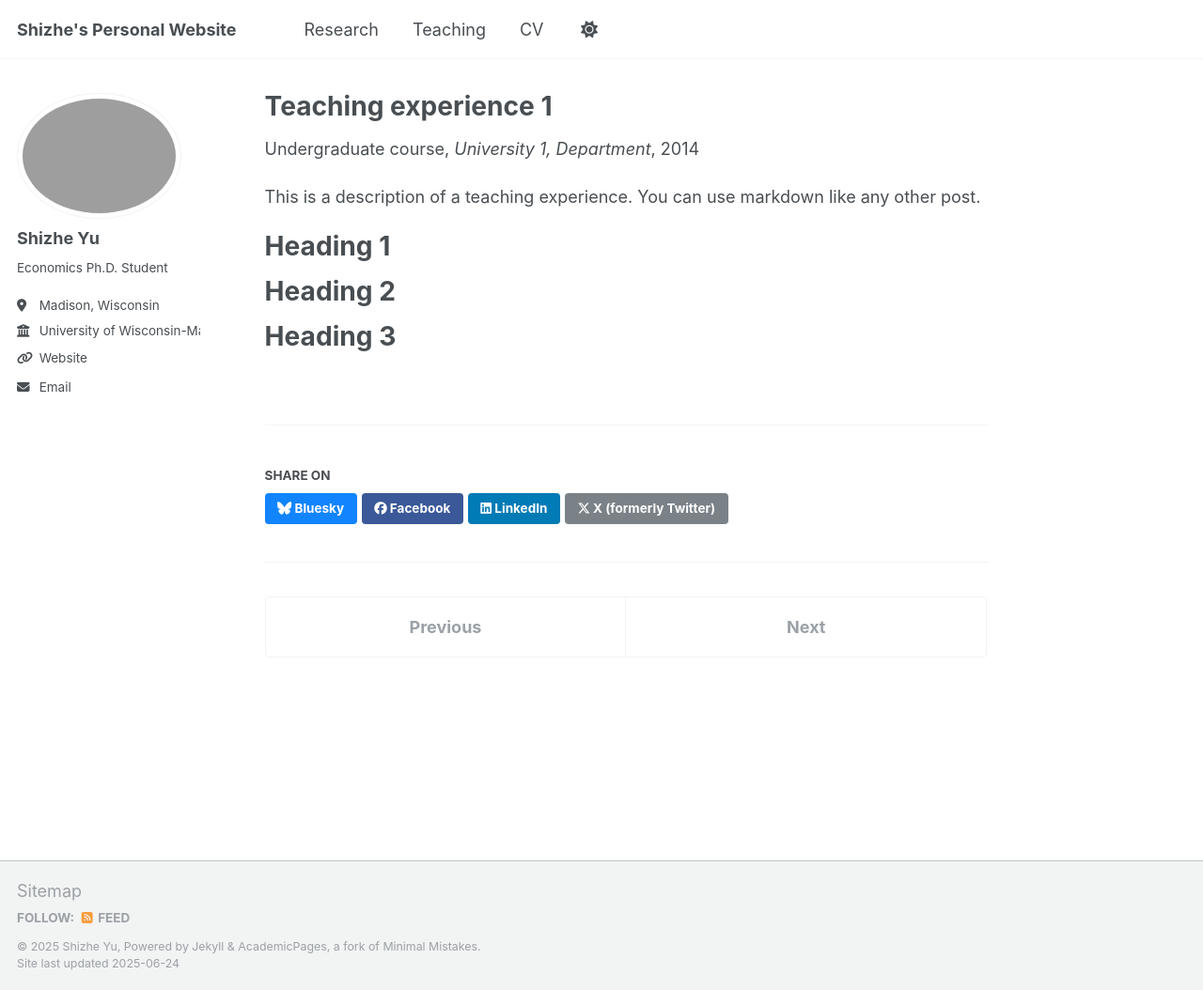
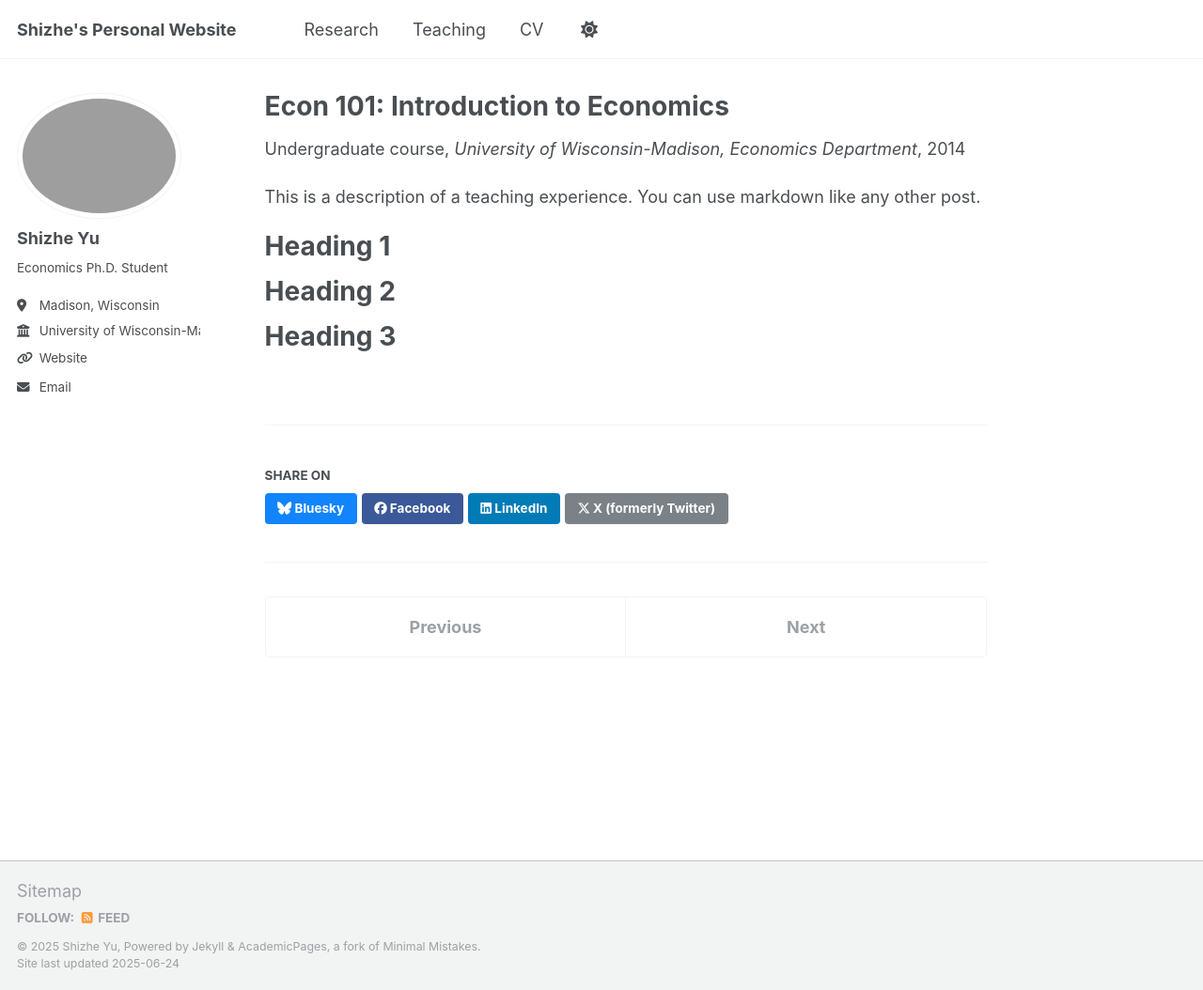
Before and after one commit to shizhe-yu/shizhe-yu.github.io, a Jekyll site: the page built from _teaching/2014-spring-teaching-1.md, in a window 1280 px wide and 1054 px high. Shown: the whole window at 94% size. Built offline with Jekyll 4.4.1, drawn with Linux system fonts in a browser that asks for light colours.

Commit message:
Update 2014-spring-teaching-1.md

```diff
--- a/_teaching/2014-spring-teaching-1.md
+++ b/_teaching/2014-spring-teaching-1.md
@@ -1,9 +1,9 @@
 ---
-title: "Teaching experience 1"
+title: "Econ 101: Introduction to Economics"
 collection: teaching
 type: "Undergraduate course"
 permalink: /teaching/2014-spring-teaching-1
-venue: "University 1, Department"
+venue: "University of Wisconsin-Madison, Economics Department"
 date: 2014-01-01
 location: "City, Country"
 ---
```
